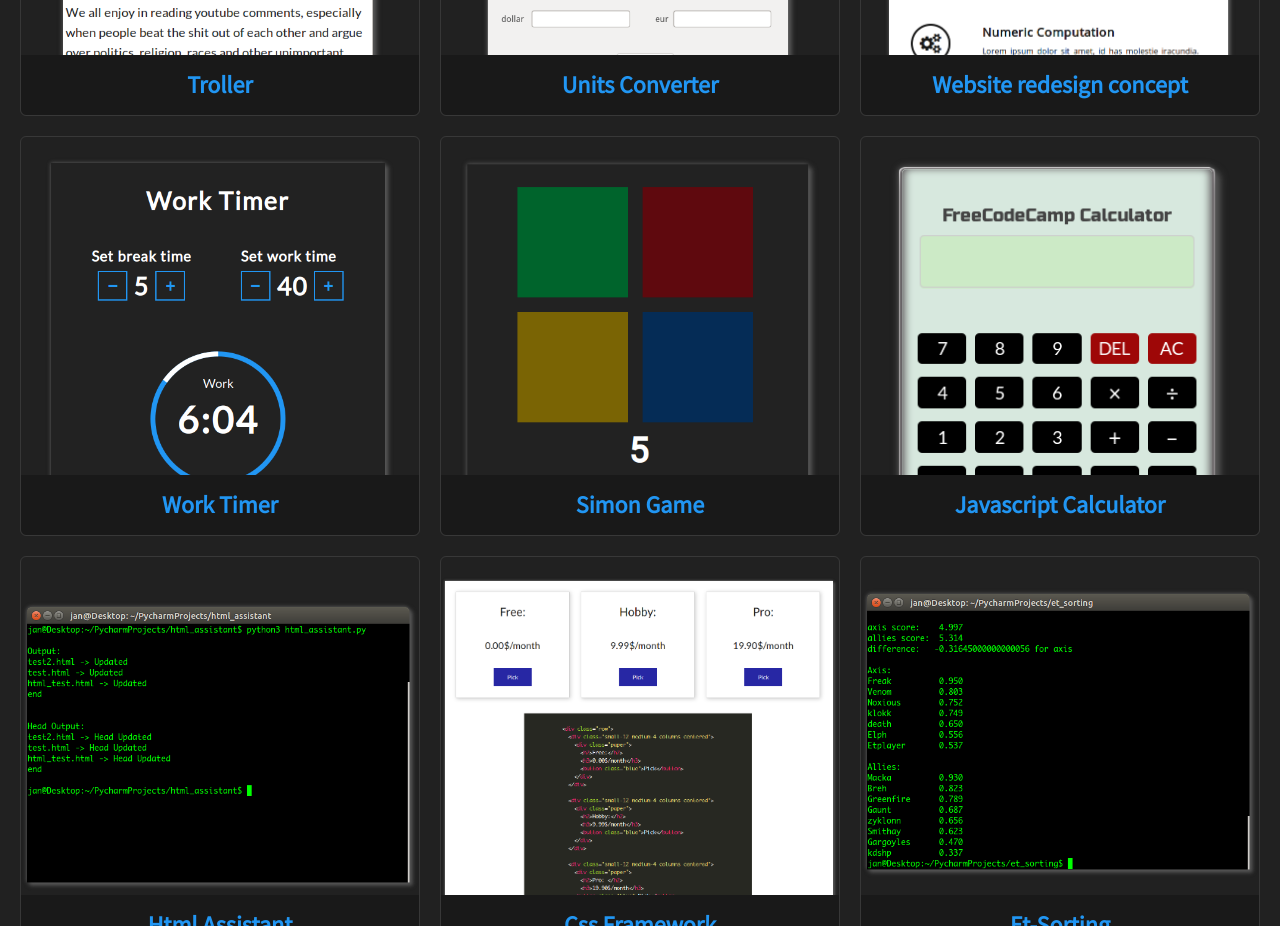
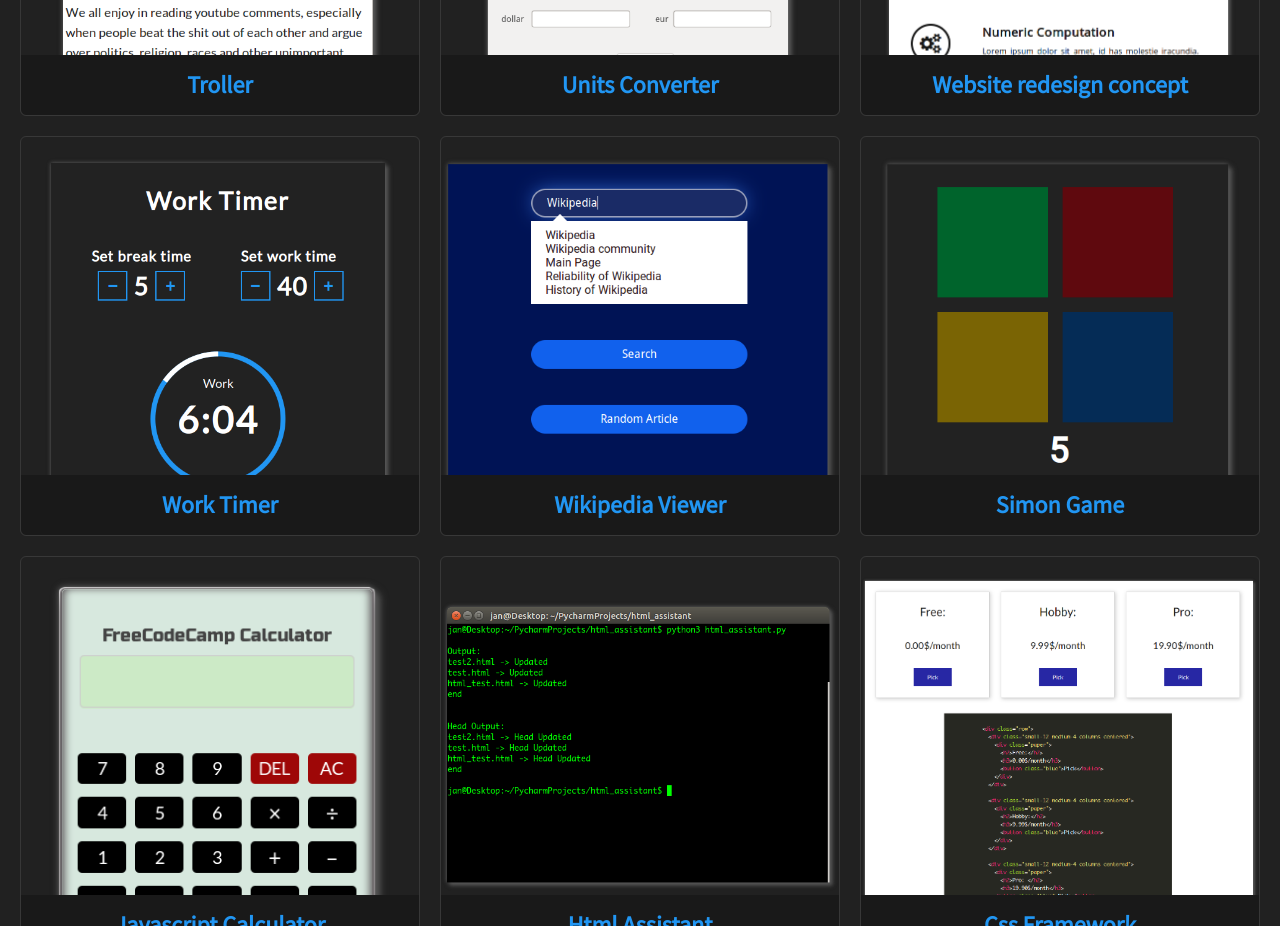
Before and after one commit to GreatDanton/Website, a plain HTML site: page index.html in a window 1280 px wide. Shown: the part 1900-2826 px from the top of the page. Drawn offline with nearby package versions, Linux system fonts and the light colour scheme.

Commit message:
added Wikipedia viewer

```diff
--- a/index.html
+++ b/index.html
@@ -121,11 +121,23 @@
           </div>
         </a>
 
+        <a target="_blank" href="http://greatdanton.github.io/wikipedia-viewer/">
+          <div class="item">
+            <div class="item-overlay-content">
+              <div class="description">
+                <p>Search for articles on Wikipedia.</p>
+              </div>
+            </div>
+            <img class="thumbnail" src="wikipediaViewer.png"></img>
+            <div class="item-title">Wikipedia Viewer</div>
+          </div>
+        </a>
+
         <a target="_blank" href="http://greatdanton.github.io/Simon-Game/">
           <div class="item">
             <div class="item-overlay-content">
               <div class="description">
-                <p>Simon game of memory skill. Follow the pattern of lights and sound and repeat the same combination to move to the next level. You can play in easy or strict mode, to make the game even harder.</p>
+                <p>Simon game, game of memory skill. Follow the pattern of lights and sound and repeat the same combination to move to the next level. You can play in easy or strict mode, to make the game even harder.</p>
               </div>
             </div>
             <img class="thumbnail" src="simongame.png"></img>
```
Also changed, not shown: wikipediaViewer.png (added).
